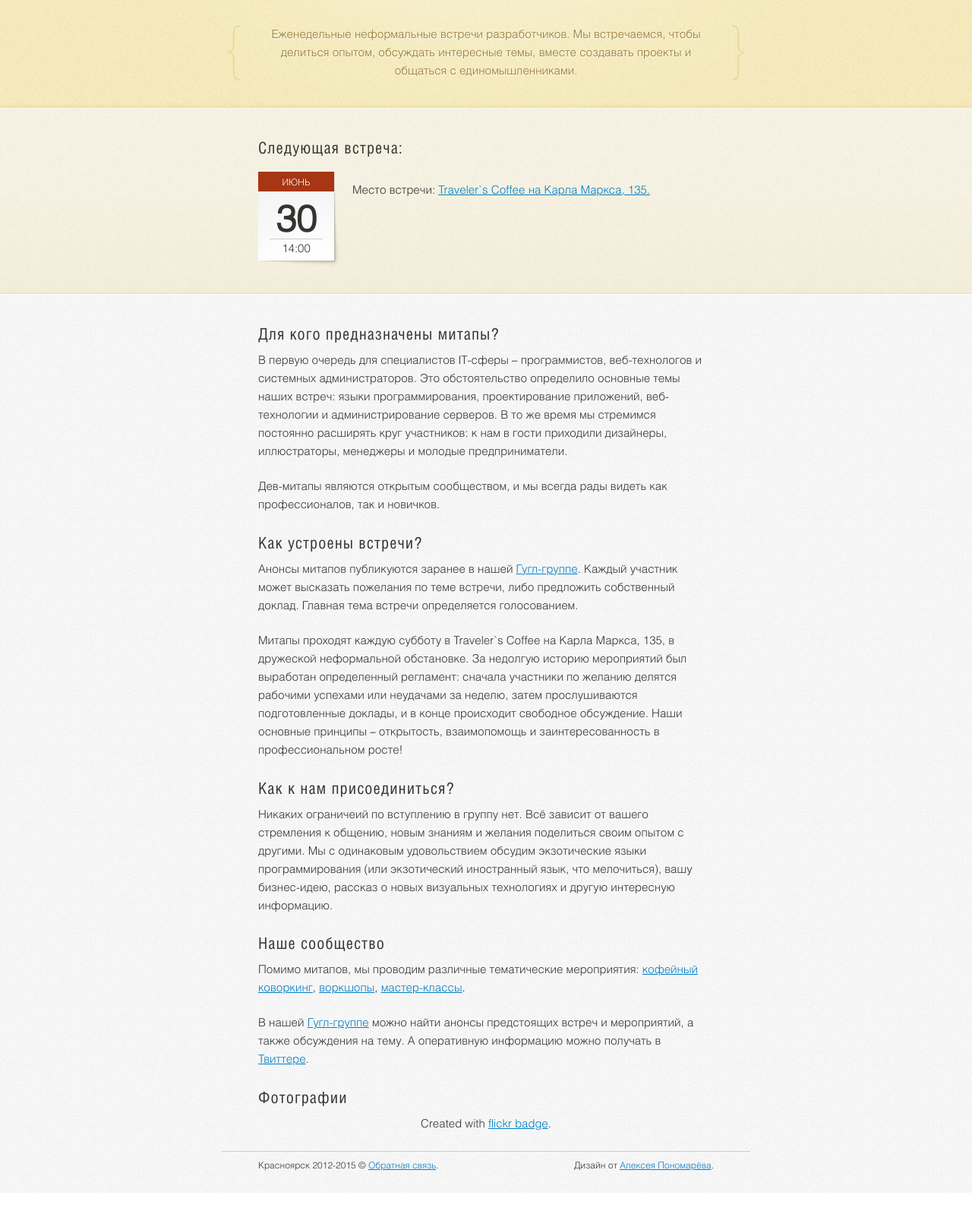
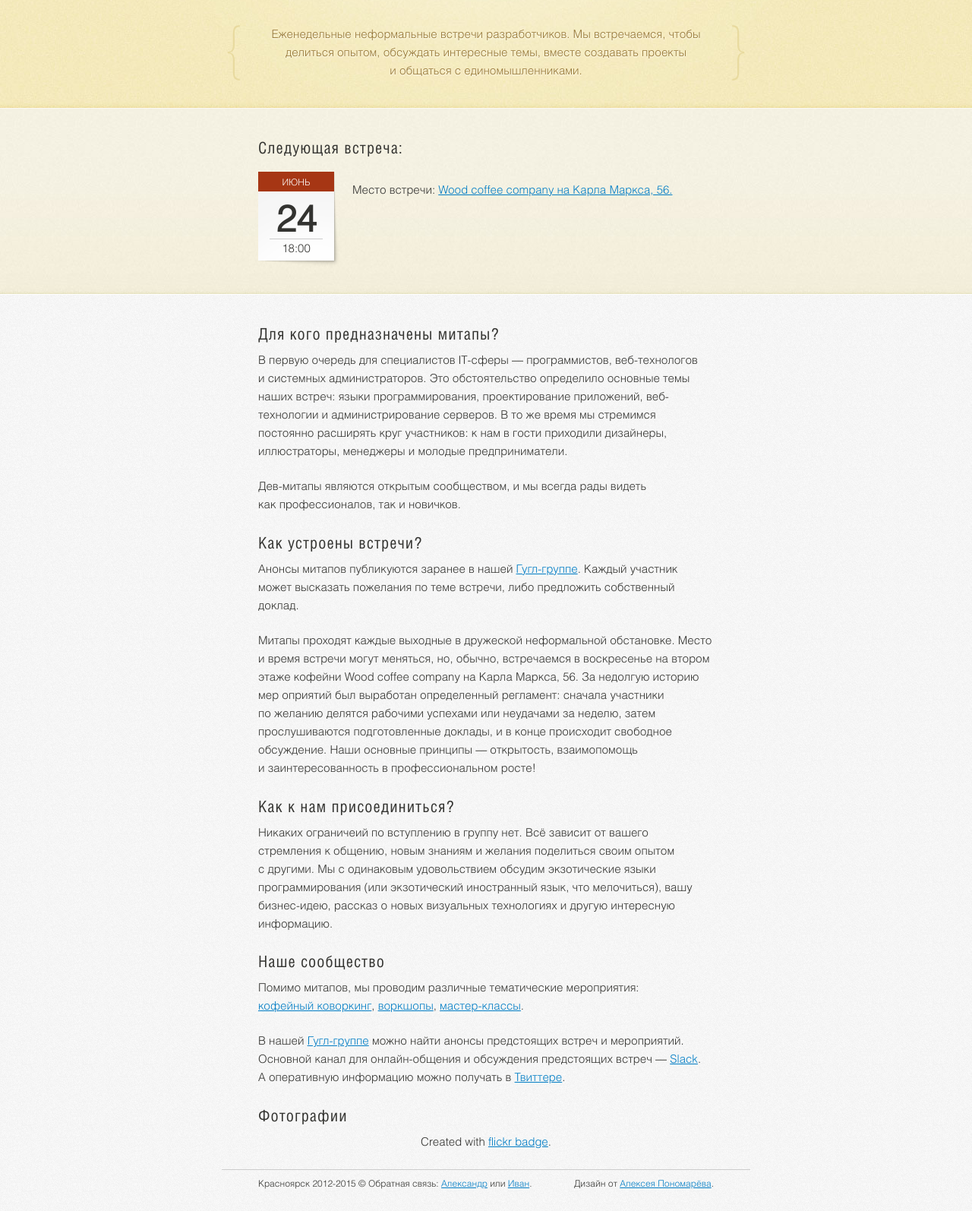
Before and after one commit to krasdevmeetup/krasdevmeetup.github.io, a plain HTML site: page index.html in a window 1280 px wide. Shown: the part 142-1736 px from the top of the page at 76% size. Before the commit the page ends 1712 px from the top, so only its background shows below. Drawn offline with Linux system fonts and the light colour scheme.

Commit message:
Update information on the homepage, convert line endings to Unix and add typographic elements

```diff
--- a/index.html
+++ b/index.html
@@ -23,8 +23,8 @@
 
       <p>
         Еженедельные неформальные встречи разработчиков.
-        Мы встречаемся, чтобы делиться опытом, обсуждать интересные темы,
-        вместе создавать проекты и общаться с единомышленниками.
+        Мы&nbsp;встречаемся, чтобы делиться опытом, обсуждать интересные темы,
+        вместе создавать проекты и&nbsp;общаться с&nbsp;единомышленниками.
       </p>
     </div>
   </div>
@@ -35,14 +35,14 @@
         <div class="date">
           <span class="month"></span>
           <span class="day"></span>
-          <span class="time">14:00</span>
+          <span class="time">18:00</span>
         </div>
 
         <!--<p>Тема и место следующей встречи находится в обсуждении.
           <a href="https://groups.google.com/forum/?fromgroups#!forum/krasnoyarsk-dev-meetups">Присоединяйтесь.</a>
         </p>-->
         <p class="location">Место встречи:
-          <a href="http://2gis.ru/krasnoyarsk/firm/985690699627166/callout/92.861713%2C56.009641%2C18/center/92.852293%2C56.009287/zoom/16" target="_blank">Traveler`s Coffee на Карла Маркса, 135.</a>
+          <a href="https://2gis.ru/krasnoyarsk/firm/70000001020701400?queryState=center%2F92.872828%2C56.010924%2Fzoom%2F17" target="_blank">Wood coffee company на Карла Маркса, 56.</a>
         </p>
     </div>
   </div>
@@ -51,7 +51,7 @@
     var months = ['Январь', 'Февраль', 'Март', 'Апрель', 'Май', 'Июнь', 'Июль', 'Август', 'Сентябрь',
       'Октябрь', 'Ноябрь', 'Декабрь'];
     var upcoming = new Date();
-    while (upcoming.getDay() !== 6)
+    while (upcoming.getDay() !== 0)
       upcoming.setDate(upcoming.getDate() + 1);
     document.querySelector('#upcoming .month').innerHTML = months[upcoming.getMonth()].toUpperCase();
     document.querySelector('#upcoming .day').innerHTML = upcoming.getDate();
@@ -62,55 +62,60 @@
       <h2>Для кого предназначены митапы?</h2>
 
       <p>
-        В первую очередь для специалистов IT-сферы – программистов, веб-технологов
-        и системных администраторов. Это обстоятельство определило основные темы
-        наших встреч: языки программирования, проектирование приложений, веб-технологии
-        и администрирование серверов. В то же время мы стремимся постоянно расширять круг участников:
-        к нам в гости приходили дизайнеры, иллюстраторы, менеджеры и молодые предприниматели.
+        В первую очередь для&nbsp;специалистов IT-сферы&nbsp;&mdash; программистов, веб-технологов и&nbsp;системных
+        администраторов. Это&nbsp;обстоятельство определило основные темы наших встреч: языки программирования,
+        проектирование приложений, веб-технологии и&nbsp;администрирование серверов. В&nbsp;то&nbsp;же&nbsp;время
+        мы&nbsp;стремимся постоянно расширять круг участников: к&nbsp;нам в&nbsp;гости приходили дизайнеры,
+        иллюстраторы, менеджеры и&nbsp;молодые предприниматели.
       </p>
 
       <p>
-        Дев-митапы являются открытым сообществом, и мы всегда рады видеть как профессионалов, так и новичков.
+        Дев-митапы являются открытым сообществом, и&nbsp;мы&nbsp;всегда рады видеть как&nbsp;профессионалов,
+        так&nbsp;и&nbsp;новичков.
       </p>
 
       <h2>Как устроены встречи?</h2>
 
       <p>
-        Анонсы митапов публикуются заранее в нашей <a href="https://groups.google.com/forum/#!forum/krasnoyarsk-dev-meetups">Гугл-группе</a>.
-        Каждый участник может высказать пожелания по теме встречи, либо предложить собственный доклад.
-        Главная тема встречи определяется голосованием.
+        Анонсы митапов публикуются заранее в&nbsp;нашей
+        <a href="https://groups.google.com/forum/#!forum/krasnoyarsk-dev-meetups">Гугл-группе</a>.
+        Каждый участник может высказать пожелания по&nbsp;теме встречи, либо предложить собственный доклад.
       </p>
 
       <p>
-        Митапы проходят каждую субботу в Traveler`s Coffee на Карла Маркса, 135, в дружеской неформальной обстановке.
-        За недолгую историю мероприятий был выработан определенный регламент:
-        сначала участники по желанию делятся рабочими успехами или неудачами за неделю,
-        затем прослушиваются подготовленные доклады, и в конце происходит свободное обсуждение.
-        Наши основные принципы – открытость, взаимопомощь и заинтересованность в профессиональном росте!
+        Митапы проходят каждые выходные в&nbsp;дружеской неформальной обстановке.
+        Место и&nbsp;время встречи могут меняться, но, обычно, встречаемся в&nbsp;воскресенье на&nbsp;втором этаже
+        кофейни Wood coffee company на&nbsp;Карла&nbsp;Маркса,&nbsp;56. За&nbsp;недолгую историю мер оприятий
+        был&nbsp;выработан определенный регламент: сначала участники по&nbsp;желанию делятся рабочими успехами или
+        неудачами за&nbsp;неделю, затем прослушиваются подготовленные доклады, и&nbsp;в&nbsp;конце происходит свободное
+        обсуждение. Наши основные принципы&nbsp;&mdash; открытость, взаимопомощь и&nbsp;заинтересованность
+        в&nbsp;профессиональном росте!
       </p>
 
-      <h2>Как к нам присоединиться?</h2>
+      <h2>Как к&nbsp;нам присоединиться?</h2>
 
       <p>
-        Никаких ограничеий по вступлению в группу нет. Всё зависит от вашего стремления к общению,
-        новым знаниям и желания поделиться своим опытом с другими.
-        Мы с одинаковым удовольствием обсудим экзотические языки программирования
-        (или экзотический иностранный язык, что мелочиться), вашу бизнес-идею,
-        рассказ о новых визуальных технологиях и другую интересную информацию.
+        Никаких ограничеий по&nbsp;вступлению в&nbsp;группу нет. Всё зависит от&nbsp;вашего стремления к&nbsp;общению,
+        новым знаниям и&nbsp;желания поделиться своим опытом с&nbsp;другими.
+        Мы с&nbsp;одинаковым удовольствием обсудим экзотические языки программирования (или&nbsp;экзотический
+        иностранный язык, что&nbsp;мелочиться), вашу бизнес-идею, рассказ о&nbsp;новых визуальных технологиях
+        и&nbsp;другую интересную информацию.
       </p>
 
       <h2>Наше сообщество</h2>
 
       <p>
-        Помимо митапов, мы проводим различные тематические мероприятия:
-        <a href="https://groups.google.com/d/topic/krasnoyarsk-dev-meetups/61T2P_IXOHg/discussion">кофейный коворкинг</a>,
+        Помимо митапов, мы&nbsp;проводим различные тематические мероприятия:
+        <a href="https://groups.google.com/d/topic/krasnoyarsk-dev-meetups/61T2P_IXOHg/discussion">кофейный&nbsp;коворкинг</a>,
         <a href="https://groups.google.com/d/topic/krasnoyarsk-dev-meetups/HGKwhFN1who/discussion">воркшопы</a>,
         <a href="https://groups.google.com/group/krasnoyarsk-dev-meetups/browse_thread/thread/ca0bf8442033c9f5">мастер-классы</a>.
       </p>
 
       <p>
-        В нашей <a href="https://groups.google.com/forum/#!forum/krasnoyarsk-dev-meetups">Гугл-группе</a> можно найти анонсы предстоящих встреч и мероприятий,
-        а также обсуждения на тему. А оперативную информацию можно получать в <a href="https://twitter.com/#!/krasdevmeetups">Твиттере</a>.
+        В&nbsp;нашей <a href="https://groups.google.com/forum/#!forum/krasnoyarsk-dev-meetups">Гугл-группе</a>
+        можно найти анонсы предстоящих встреч и&nbsp;мероприятий. Основной канал для онлайн-общения и&nbsp;обсуждения
+        предстоящих встреч&nbsp;&mdash; <a href="https://krasdevmeetupsslack.herokuapp.com">Slack</a>.
+        А&nbsp;оперативную информацию можно получать в&nbsp;<a href="https://twitter.com/krasdevmeetups">Твиттере</a>.
       </p>
 
       <h2>Фотографии</h2>
@@ -134,8 +139,8 @@
 
   <footer id="footer">
     <div class="wrapper">
-      <p>Красноярск 2012-2015 &copy; <a href="mailto:suor.web@gmail.com">Обратная связь</a>.</p>
-      <p class="creators">Дизайн от <a href="https://twitter.com/#!/aleksey">Алексея Пономарёва</a>.</p>
+      <p>Красноярск 2012-2015 &copy; Обратная связь: <a href="mailto:suor.web@gmail.com">Александр</a> или <a href="mailto:mstrdymio@gmail.com">Иван</a>.</p>
+      <p class="creators">Дизайн от&nbsp;<a href="https://twitter.com/#!/aleksey">Алексея Пономарёва</a>.</p>
       <script type="text/javascript">
         (function(i,s,o,g,r,a,m){i['GoogleAnalyticsObject']=r;i[r]=i[r]||function(){
         (i[r].q=i[r].q||[]).push(arguments)},i[r].l=1*new Date();a=s.createElement(o),
```
